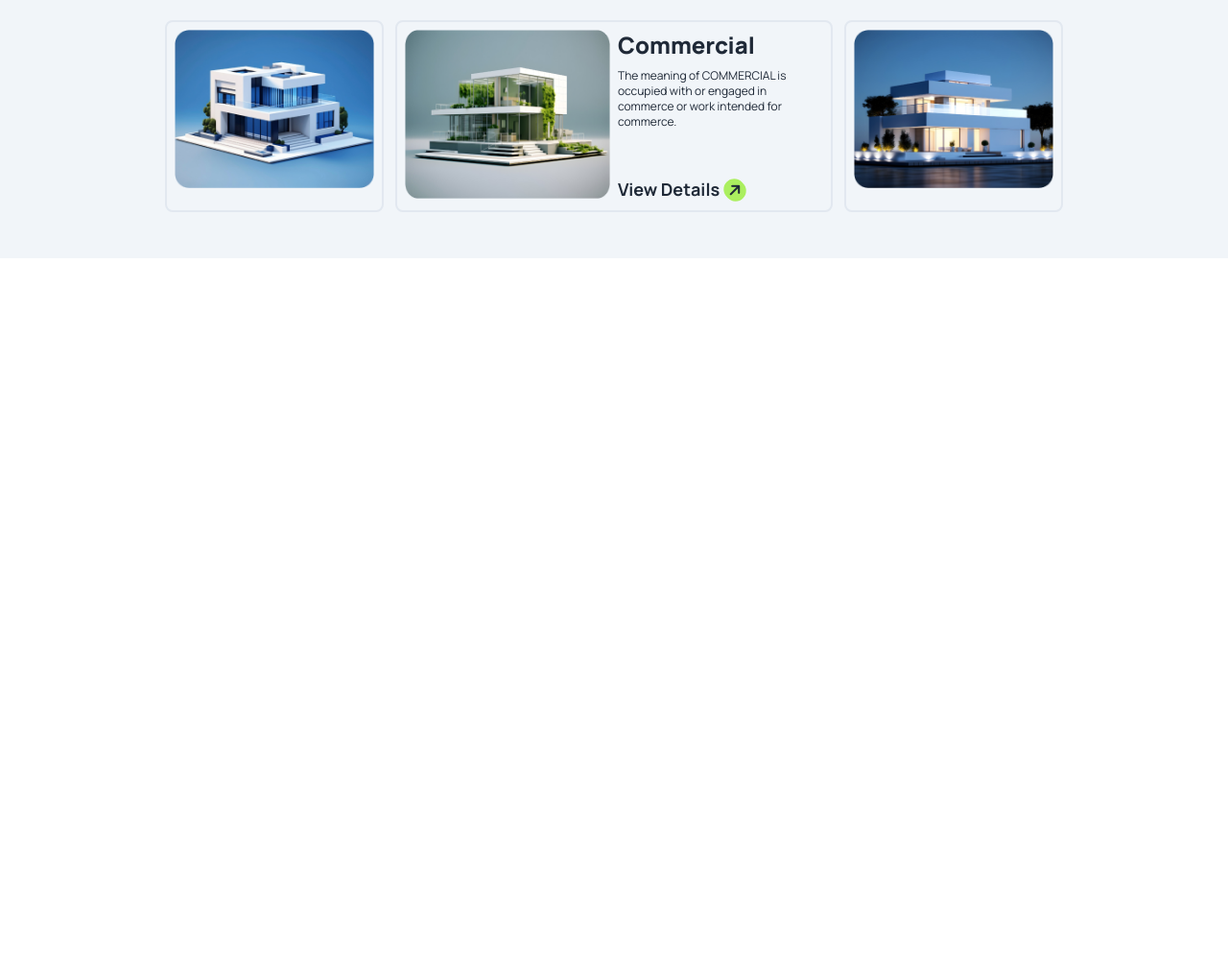
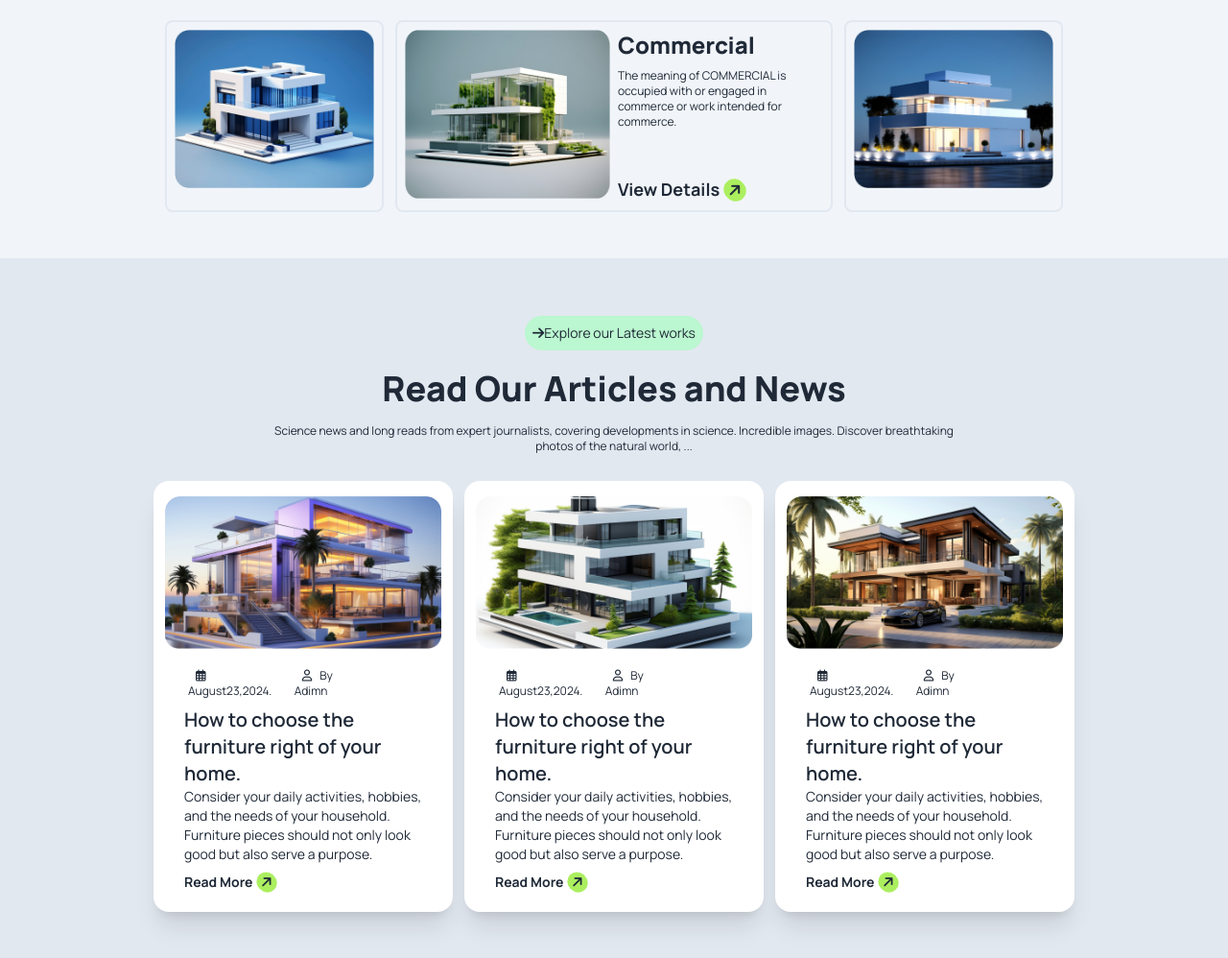
Before and after one commit to Meherabhasib/house-design, a plain HTML site: page index.html in a window 1280 px wide. Shown: the part 2234-3232 px from the top of the page at 96% size. Before the commit the page ends 2503 px from the top, so only its background shows below. Drawn offline with nearby package versions, Linux system fonts and the light colour scheme.

Commit message:
color: rgb(33, 33, 33);

```diff
--- a/index.html
+++ b/index.html
@@ -315,14 +315,18 @@
             >
               <img src="assets/img3.png" alt="" />
             </div>
-            <div class=" flex w-2/4 rounded-lg border-solid border-slate-200 border-2 gap-2 p-2">
-              <div class="w-2/4 ">
-                <img  style="height: 11rem;" src="assets/img4.png" alt="" />
+            <div
+              class="flex w-2/4 rounded-lg border-solid border-slate-200 border-2 gap-2 p-2"
+            >
+              <div class="w-2/4">
+                <img style="height: 11rem" src="assets/img4.png" alt="" />
               </div>
               <div class="w-2/4">
                 <h1 class="font-extrabold text-2xl pb-2">Commercial</h1>
-                <p class="text-xs pb-2"> The meaning of COMMERCIAL is occupied with or engaged in
-                  commerce or work intended for commerce.</p>
+                <p class="text-xs pb-2">
+                  The meaning of COMMERCIAL is occupied with or engaged in
+                  commerce or work intended for commerce.
+                </p>
                 <h3 class="pt-10">
                   <span class="text-lg font-bold"> View Details</span>
                   <i
@@ -331,8 +335,104 @@
                 </h3>
               </div>
             </div>
-            <div class="w-1/4 rounded-lg border-solid border-slate-200 border-2 gap-2 p-2">
+            <div
+              class="w-1/4 rounded-lg border-solid border-slate-200 border-2 gap-2 p-2"
+            >
               <img src="assets/img5.png" alt="" />
+            </div>
+          </div>
+        </div>
+      </section>
+      <section class="bg-slate-200">
+        <div class="w-3/4 mx-auto pt-10 ">
+          <div class="text-center">
+            <button class="p-2 bg-green-200 rounded-full font text-sm m-5">
+              <i class="fa-solid fa-arrow-right"></i>Explore our Latest works
+            </button>
+            <h1 class="font-extrabold text-4xl">Read Our Articles and News</h1>
+            <p class="text-xs w-3/4 mx-auto text-center text-wrap py-4">
+              Science news and long reads from expert journalists, covering
+              developments in science. Incredible images. Discover breathtaking
+              photos of the natural world, ...
+            </p>
+          </div>
+        </div>
+      </section>
+      <section class="bg-slate-200 pt-3 pb-12">
+        <div class="w-3/4 flex mx-auto gap-3">
+          <div class="w-2/6">
+            <div class="card bg-base-100 shadow-xl px-3 pt-4 ">
+              <figure>
+                <img src="assets/article1.png" alt="House" />
+              </figure>
+              <div class="p-5">
+                <div class=" flex w-3/4 ">
+                  <div class=" px-1 text-xs pb-2"><i class="fa-regular fa-calendar-days px-2"></i><span> August23,2024.</span></div>
+                  <div>
+                    <div class="px-1 text-xs"><i class="fa-regular fa-user px-2"></i>By Adimn</div>
+                  </div>
+                </div>
+                <h2 class="card-title flex-wrap">How to choose the furniture right  of your home.</h2>
+                <p  class="text-sm"> Consider your daily activities, hobbies, and the needs of your household. Furniture pieces should not only look good but also serve a purpose.</p>
+                <div class="card-actions">
+                  <button class=" rounded-full font text-sm font-bold pt-2">
+                    Read More
+                    <i
+                      class="fa-solid fa-arrow-right bg-primary-color p-1 text-font-color-1 rounded-full -rotate-45 mx-0.5"
+                    ></i>
+                  </button>
+                </div>
+              </div>
+            </div>
+          </div>
+          <div class="w-2/6">
+            <div class="card bg-base-100  shadow-xl px-3 pt-4">
+              <figure>
+                <img src="assets/article2.png" alt="House" />
+              </figure>
+              <div class="p-5">
+                <div class=" flex w-3/4">
+                  <div class=" px-1 text-xs pb-2"><i class="fa-regular fa-calendar-days px-2"></i><span> August23,2024.</span></div>
+                  <div>
+                    <div class="px-1 text-xs"><i class="fa-regular fa-user px-2"></i>By Adimn</div>
+                  </div>
+                </div>
+                <h2 class="card-title">How to choose the furniture right  of your home.</h2>
+                <p  class="text-sm"> Consider your daily activities, hobbies, and the needs of your household. Furniture pieces should not only look good but also serve a purpose.</p>
+                <div class="card-actions">
+                  <button class=" rounded-full font text-sm font-bold pt-2">
+                    Read More
+                    <i
+                      class="fa-solid fa-arrow-right bg-primary-color p-1 text-font-color-1 rounded-full -rotate-45 mx-0.5"
+                    ></i>
+                  </button>
+                </div>
+              </div>
+            </div>
+          </div>
+          <div class="w-2/6">
+            <div class="card bg-base-100 shadow-xl px-3 pt-4">
+              <figure>
+                <img src="assets/article3.png" alt="House" />
+              </figure>
+              <div class="p-5">
+                <div class=" flex w-3/4">
+                  <div class=" px-1 text-xs pb-2"><i class="fa-regular fa-calendar-days px-2"></i><span> August23,2024.</span></div>
+                  <div>
+                    <div class="px-1 text-xs"><i class="fa-regular fa-user px-2"></i>By Adimn</div>
+                  </div>
+                </div>
+                <h2 class="card-title">How to choose the furniture right  of your home.</h2>
+                <p  class="text-sm"> Consider your daily activities, hobbies, and the needs of your household. Furniture pieces should not only look good but also serve a purpose.</p>
+                <div class="card-actions">
+                  <button class=" rounded-full font text-sm font-bold pt-2">
+                    Read More
+                    <i
+                      class="fa-solid fa-arrow-right bg-primary-color p-1 text-font-color-1 rounded-full -rotate-45 mx-0.5"
+                    ></i>
+                  </button>
+                </div>
+              </div>
             </div>
           </div>
         </div>
```
